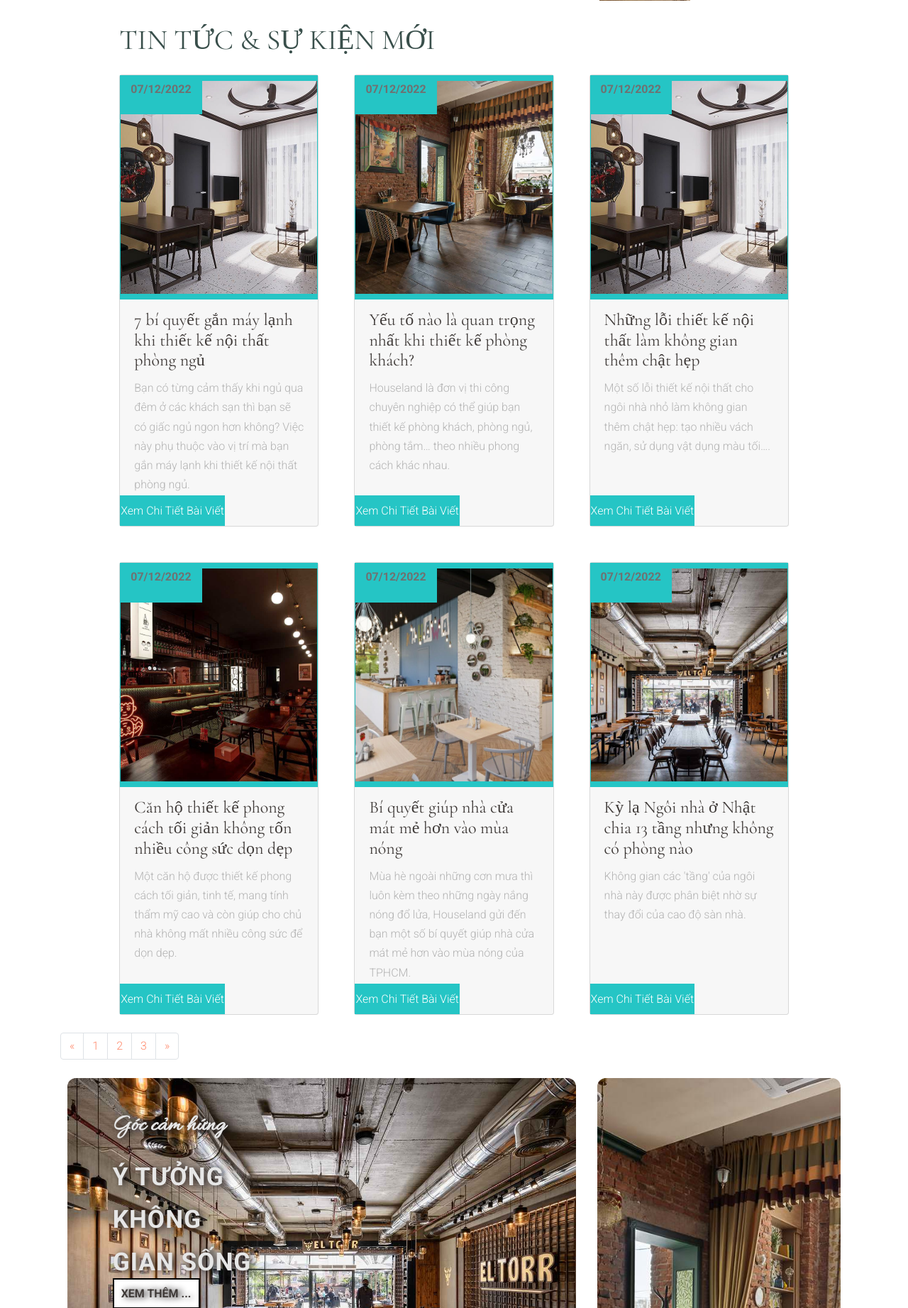
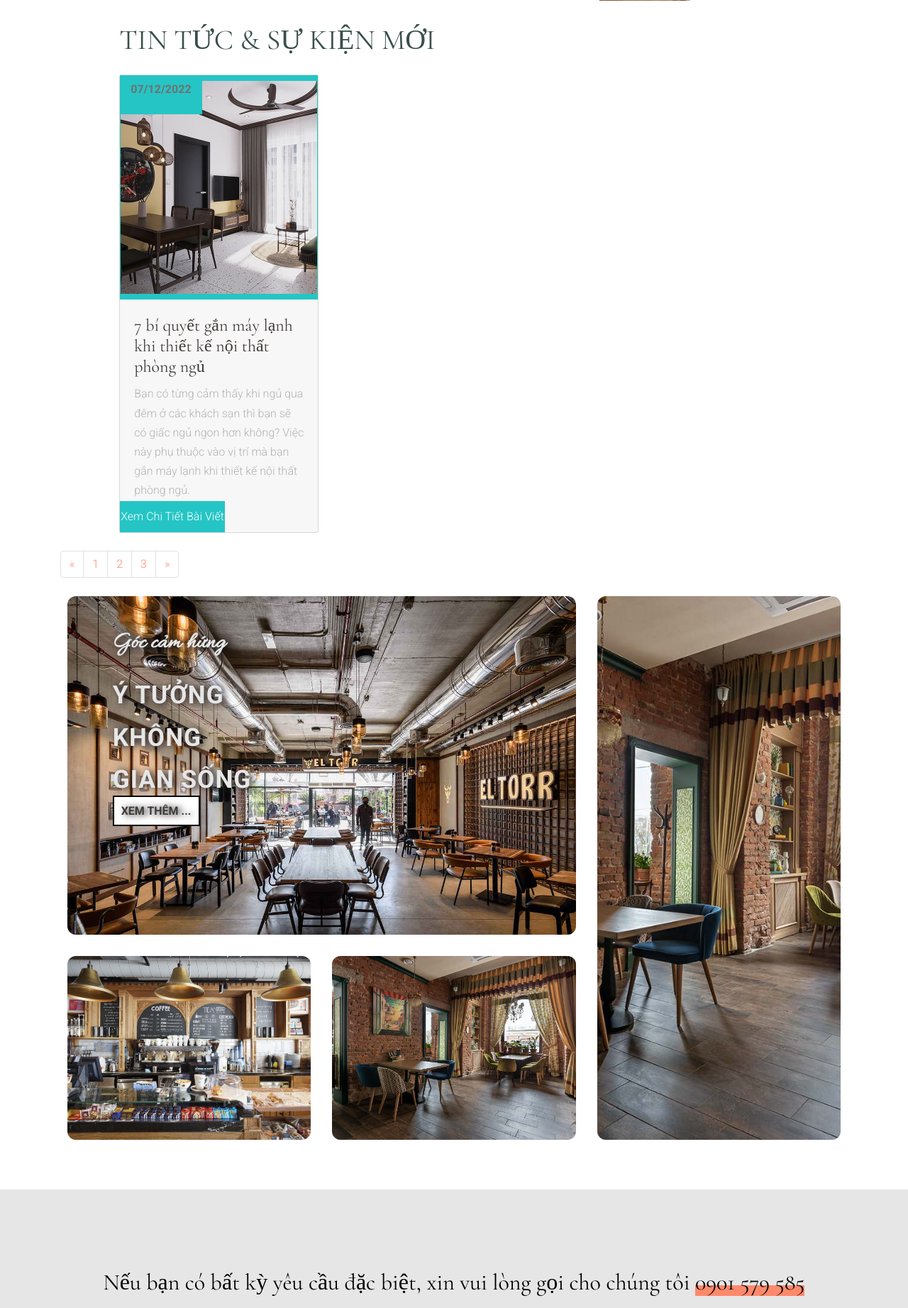
Before and after one commit to tri1509/namviet, a PHP site: page /namviet/gallery.php in a window 1280 px wide; the page is wider, and only the part inside the window is pictured. Shown: the part 1617-3460 px from the top of that part at 71% size. Run offline with PHP 8.4, Linux system fonts and the light colour scheme; data comes from the database, SQL or seed files in the repository; both versions use the stored data as it was after the commit; some web fonts are replaced.

Commit message:
14/1/2023

```diff
--- a/admin/inc/header.php
+++ b/admin/inc/header.php
@@ -16,7 +16,6 @@ Session::checkSession();
   <link rel="stylesheet" href="https://stackpath.bootstrapcdn.com/bootstrap/4.3.1/css/bootstrap.min.css"
     integrity="sha384-ggOyR0iXCbMQv3Xipma34MD+dH/1fQ784/j6cY/iJTQUOhcWr7x9JvoRxT2MZw1T" crossorigin="anonymous">
   <link rel="stylesheet" href="https://cdnjs.cloudflare.com/ajax/libs/font-awesome/5.13.1/css/all.min.css">
-  <link rel="stylesheet" href="https://cdnjs.cloudflare.com/ajax/libs/font-awesome/5.13.1/css/solid.min.css">
   <link rel="stylesheet" href="./css/style.css">
   <title>Admintrator</title>
 </head>
--- a/category.php
+++ b/category.php
@@ -224,8 +224,6 @@
           </div>
         </div>
       </div>
-
-
       <div class="row no-gutters align-items-stretch room-animate site-section">
         <div class="col-md-7 img-wrap" data-jarallax-element="-100">
           <div class="bg-image h-100"
--- a/classes/category.php
+++ b/classes/category.php
@@ -87,5 +87,15 @@
             $result = $this->db->select($query);
             return $result;
         }
+
+        public function post_get_name_by_cat($cat_id) {
+            $query =
+            "SELECT tbl_post.*,tbl_category.cat_name, tbl_category.cat_id
+            FROM tbl_post,tbl_category
+            WHERE tbl_post.cat = tbl_category.cat_id
+            AND tbl_post.cat = '$cat_id' ";
+            $result = $this->db->select($query);
+            return $result;
+        }
     }
 ?>
--- a/classes/contact.php
+++ b/classes/contact.php
@@ -11,6 +11,29 @@
             $this->db = new Database();
             $this->fm = new Format();
         }
+        public function del_contact($id) {
+            $id = mysqli_real_escape_string($this->db->link, $id);
+            $query = "DELETE FROM tbl_contact WHERE id ='$id' ";
+            $result = $this->db->delete($query);
+            if($result){
+                echo "<meta http-equiv='refresh' content='0;url=list-contact.php'>";
+            }else{
+                $mgs = "<span class='text-danger text-center'>Thất bại</span>";
+                return $mgs;
+            }
+        }
+        public function check_contact($checkid,$time){
+            $checkid = mysqli_real_escape_string($this->db->link, $checkid);
+            $time = mysqli_real_escape_string($this->db->link, $time);
+            $query = "UPDATE tbl_contact SET status = '1' WHERE id ='$checkid' AND times = '$time' ";
+            $result = $this->db->update($query);
+            if($result){
+                echo "<meta http-equiv='refresh' content='0;url=list-contact.php'>";
+            }else{
+                $mgs = "<span class='text-danger text-center'>Thất bại</span>";
+                return $mgs;
+            }
+        }
         public function show_contact(){
             $query = "SELECT * FROM tbl_contact ORDER BY id DESC";
             $result = $this->db->select($query);
@@ -20,7 +43,7 @@
             $name = mysqli_real_escape_string($this->db->link, $data['name']);
             $phone = mysqli_real_escape_string($this->db->link,$data['phone']);
             $message = mysqli_real_escape_string($this->db->link,$data['message']);
-            $check = "SELECT * FROM tbl_contact WHERE name = '$name'AND phone = '$phone' LIMIT 1";
+            $check = "SELECT * FROM tbl_contact WHERE name = '$name' OR phone = '$phone' LIMIT 1";
             $resultcheck = $this->db->select($check);
             if($resultcheck){
                 $alert= "<span class='text-info text-center'>Cảm ơn bạn đã phản hồi với chúng tôi</span>" ;
@@ -29,8 +52,7 @@
                 $query = "INSERT INTO tbl_contact(name,phone,message) VALUES('$name','$phone','$message')";
                 $result = $this->db->insert($query);
                 if($result){
-                    $alert= "<span class='text-success text-center'>Thành công</span>" ;
-                    return $alert;
+                    header('location:loi-cam-on');
                 }else{
                     $alert= "<span class='text-danger text-center'>Thất bại</span>" ;
                     return $alert;
--- a/classes/post.php
+++ b/classes/post.php
@@ -56,8 +56,8 @@
                 return $alert;
             }
         }
-        public function getpostbyId($id){
-            $query = "SELECT * FROM tbl_post WHERE id = '$id'";
+        public function get_detail($slug){
+            $query = "SELECT * FROM tbl_post WHERE slug = '$slug'";
             $result = $this->db->select($query);
             return $result;
         }
--- a/gallery.php
+++ b/gallery.php
@@ -256,91 +256,13 @@
         <div class="cards">
           <div class="card">
             <div class="image-section">
-              <a href="" title="Chi tiết bài viết"> <img src="public/images/img-chungcu.jpg" alt=""></a>
+              <a class="image-section-link" href="" title="Chi tiết bài viết"> <img src="public/images/img-chungcu.jpg"
+                  alt=""></a>
             </div>
             <div class="article">
               <h4>7 bí quyết gắn máy lạnh khi thiết kế nội thất phòng ngủ</h4>
               <p>Bạn có từng cảm thấy khi ngủ qua đêm ở các khách sạn thì bạn sẽ có giấc ngủ ngon hơn không? Việc này
                 phụ thuộc vào vị trí mà bạn gắn máy lạnh khi thiết kế nội thất phòng ngủ.</p>
-            </div>
-            <div class="blog-view">
-              <a href="" title="Chi tiết bài viết">Xem Chi Tiết Bài Viết</a>
-            </div>
-            <div class="posted-date">
-              <p>07/12/2022</p>
-            </div>
-          </div>
-          <div class="card">
-            <div class="image-section">
-              <a href="" title="Chi tiết bài viết"> <img src="public/images/img-quancf.jpg" alt=""></a>
-            </div>
-            <div class="article">
-              <h4>Yếu tố nào là quan trọng nhất khi thiết kế phòng khách?</h4>
-              <p>Houseland là đơn vị thi công chuyên nghiệp có thể giúp bạn thiết kế phòng khách, phòng ngủ, phòng tắm…
-                theo nhiều phong cách khác nhau.</p>
-            </div>
-            <div class="blog-view">
-              <a href="" title="Chi tiết bài viết">Xem Chi Tiết Bài Viết</a>
-            </div>
-            <div class="posted-date">
-              <p>07/12/2022</p>
-            </div>
-          </div>
-          <div class="card">
-            <div class="image-section">
-              <a href="" title="Chi tiết bài viết"> <img src="public/images/img-chungcu.jpg" alt=""></a>
-            </div>
-            <div class="article">
-              <h4>Những lỗi thiết kế nội thất làm không gian thêm chật hẹp</h4>
-              <p>Một số lỗi thiết kế nội thất cho ngôi nhà nhỏ làm không gian thêm chật hẹp: tạo nhiều vách ngăn, sử
-                dụng vật dụng màu tối….</p>
-            </div>
-            <div class="blog-view">
-              <a href="" title="Chi tiết bài viết">Xem Chi Tiết Bài Viết</a>
-            </div>
-            <div class="posted-date">
-              <p>07/12/2022</p>
-            </div>
-          </div>
-          <div class="card">
-            <div class="image-section">
-              <a href="" title="Chi tiết bài viết"><img src="public/images/img-cuahang.jpg" alt=""></a>
-            </div>
-            <div class="article">
-              <h4>Căn hộ thiết kế phong cách tối giản không tốn nhiều công sức dọn dẹp</h4>
-              <p>Một căn hộ được thiết kế phong cách tối giản, tinh tế, mang tính thẩm mỹ cao và còn giúp cho chủ nhà
-                không mất nhiều công sức để dọn dẹp.</p>
-            </div>
-            <div class="blog-view">
-              <a href="" title="Chi tiết bài viết">Xem Chi Tiết Bài Viết</a>
-            </div>
-            <div class="posted-date">
-              <p>07/12/2022</p>
-            </div>
-          </div>
-          <div class="card">
-            <div class="image-section">
-              <a href="" title="Chi tiết bài viết"> <img src="public/images/img-quancf4.jpg" alt=""></a>
-            </div>
-            <div class="article">
-              <h4>Bí quyết giúp nhà cửa mát mẻ hơn vào mùa nóng</h4>
-              <p>Mùa hè ngoài những cơn mưa thì luôn kèm theo những ngày nắng nóng đổ lửa, Houseland gửi đến bạn một số
-                bí quyết giúp nhà cửa mát mẻ hơn vào mùa nóng của TPHCM.</p>
-            </div>
-            <div class="blog-view">
-              <a href="" title="Chi tiết bài viết">Xem Chi Tiết Bài Viết</a>
-            </div>
-            <div class="posted-date">
-              <p>07/12/2022</p>
-            </div>
-          </div>
-          <div class="card">
-            <div class="image-section">
-              <a href="" title="Chi tiết bài viết"><img src="public/images/img-quancf1.jpg" alt=""> </a>
-            </div>
-            <div class="article">
-              <h4>Kỳ lạ Ngôi nhà ở Nhật chia 13 tầng nhưng không có phòng nào</h4>
-              <p>Không gian các 'tầng' của ngôi nhà này được phân biệt nhờ sự thay đổi của cao độ sàn nhà.</p>
             </div>
             <div class="blog-view">
               <a href="" title="Chi tiết bài viết">Xem Chi Tiết Bài Viết</a>
```
Also changed, not shown: admin/list-contact.php (+24 -10 lines), admin/list-post.php (+7 -4 lines), detail.php (added, +31 -0 lines), mySQL/db_namviet.sql (+14 -11 lines), product.php (+19 -10 lines), thanks.php (added, +25 -0 lines), .htaccess, public/images/7c5fb4ca07.jpg (deleted), public/images/aeaa427867.jpg (deleted), public/images/da81e5145e.jpg (deleted), public/images/e2a7c908b1.jpg (deleted), 1 other file.
